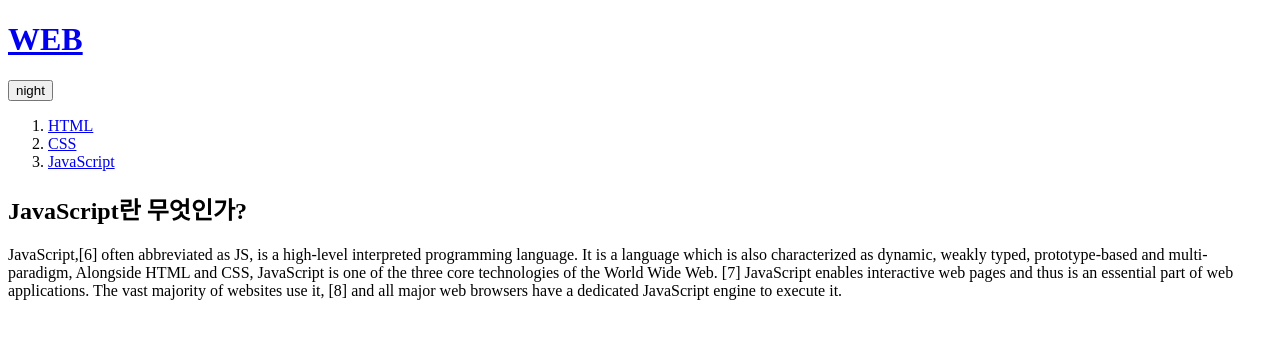
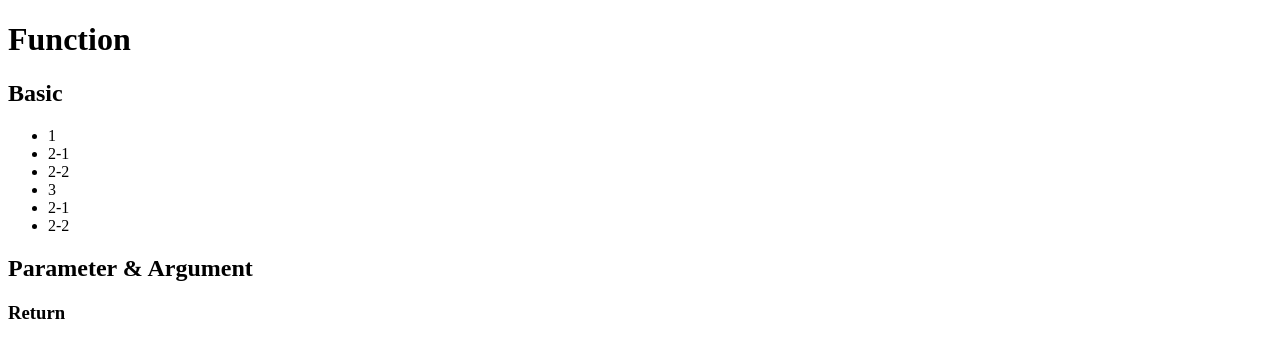
Before and after one commit to kimsbs/SY_Note, a plain HTML site: page ex1.html in a window 1280 px wide. Drawn offline with Linux system fonts and the light colour scheme.

Commit message:
update JS separate

```diff
--- a/ex1.html
+++ b/ex1.html
@@ -7,59 +7,20 @@
 
 </head>
 <body>
-
-  <h1><a href="index.html">WEB</a></h1>
-
-  <input type="button" value="night" onclick="
-    var target = document.querySelector('body');
-    var alist = document.querySelectorAll('a');
-    var i=0;
-    if(this.value === 'night'){
-        this.value = 'day';
-        target.style.backgroundColor='black';
-        target.style.color='green';
-
-        i=0;
-        while(i<alist.length){
-          alist[i].style.color='powderblue';
-          console.log(alist[i]);
-          i = i+1;
-        }
-
-    }
-    else{
-      this.value = 'night';
-      target.style.backgroundColor='white';
-      target.style.color='black';
-
-      i=0;
-      while(i<alist.length){
-          alist[i].style.color='blue';
-          console.log(alist[i]);
-          i = i+1;
+  <h1>Function</h1>
+  <h2>Basic</h2>
+  <ul>
+    <script>
+      function two(){
+        document.write('<li>2-1</li>');
+        document.write('<li>2-2</li>');
       }
-    }
-    ">
-
-  <div id="grid">
-    <ol class="list">
-      <li><a href="1.html">HTML</a></li>
-      <li><a href="2.html">CSS</a></li>
-      <li><a href="3.html" class="active">JavaScript</a></li>
-    </ol>
-
-
-    <div id="article">
-
-    <h2> JavaScript란 무엇인가? </h2>
-    <p>JavaScript,[6] often abbreviated as JS, is a high-level interpreted programming language. It is a language which is also characterized as dynamic,
-      weakly typed, prototype-based and multi-paradigm, Alongside HTML and CSS, JavaScript is one of the three core technologies of the World Wide Web.
-      [7] JavaScript enables interactive web pages and thus is an essential part of web applications. The vast majority of websites use it, [8] and all
-      major web browsers have a dedicated JavaScript engine to execute it.
-
-    </p>
-
-    </div>
-
-  </div>
+      document.write('<li>1</li>');
+      two();
+      document.write('<li>3</li>');
+      two();
+    </script>
+  </ul>
+  <h2>Parameter & Argument</h2>
+  <h3>Return</h3>
 </body>
```
Also changed, not shown: 1.html (+26 -6 lines), 2.html (+17 -6 lines), 3.html (+13 -36 lines), color.js (added, +23 -0 lines), index.html (+15 -4 lines), 1 other file.
